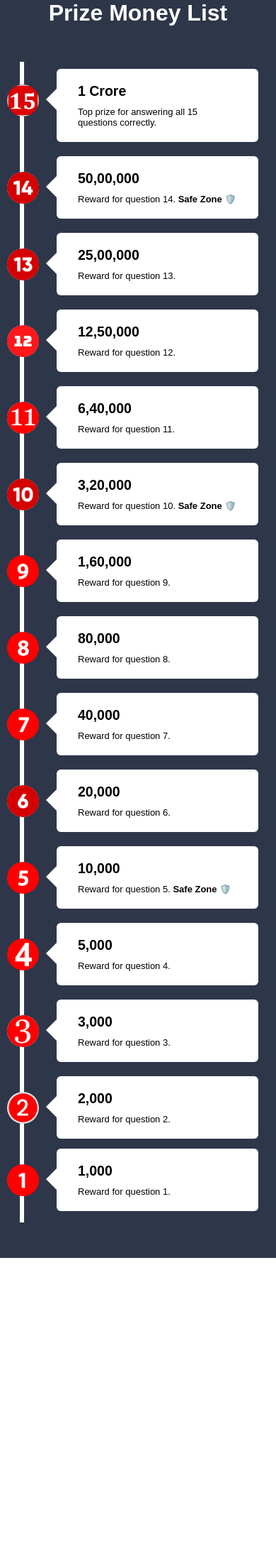
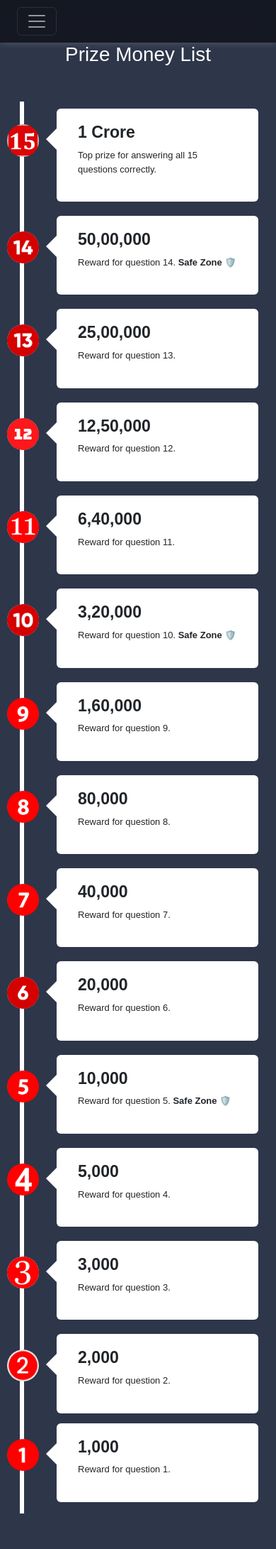
Before and after one commit to shshaheen/KBC, a Flask app: page /pricing in a window 390 px wide. Shown: the whole page at 71% size. Before the commit the page ends 1772 px from the top, so only its background shows below. Run offline with Flask 3, Linux system fonts and the light colour scheme.

Commit message:
Added responsiveness to the home page

```diff
--- a/static/prize.css
+++ b/static/prize.css
@@ -13,18 +13,48 @@ h1{
     color: #fff;
     text-align: center;
 }
-.timeline{
+.timmeline{
     position: relative;
     max-width: 1200px;
     margin: 100px auto;
 }
 
-.container{
+.cuntainer{
     padding: 10px 50px;
     position: relative;
     width: 50%;
     animation: movedown 2s linear forwards;
     opacity: 0;
+}
+
+.custom-header {
+
+    z-index: 100;
+    width: 100%;
+    background-color: rgba(0,0, 0, 0.541) !important; /* Ensure transparency */
+    backdrop-filter: blur(10px); /* Optional: Adds a blur effect */
+    padding: 10px 0; /* Adjust padding as needed */
+    color: #fff;
+    box-shadow: 0 0 10px rgba(255, 255, 255, 0.2);
+    /* border-bottom: 0.1px solid #eee; */
+}
+
+.custom-header * {
+    background-color: transparent !important; /* Ensure all child elements are transparent */
+
+}
+.custom-header a.nav-link {
+    color: white; /* Ensure the default font color is white */
+    transition: font-size 0.3s ease; /* Smooth transition for font size change */
+}
+.custom-header a.nav-link:hover {
+    font-size: 1.2rem; /* Increase the font size on hover */
+}
+
+.btn:hover {
+    background-color: #fff !important;
+    font-size: 1.2rem;
+    color: rgb(57, 57, 151);
 }
 @keyframes movedown {
     0%{
@@ -37,53 +67,53 @@ h1{
     }
 }
 
-.container:nth-child(1){
+.cuntainer:nth-child(1){
     animation-delay: 0s;
 }
-.container:nth-child(2){
+.cuntainer:nth-child(2){
     animation-delay: 0.5s;
 }
-.container:nth-child(3){
+.cuntainer:nth-child(3){
     animation-delay: 1s;
 }
-.container:nth-child(4){
+.cuntainer:nth-child(4){
     animation-delay: 1.5s;
 }
-.container:nth-child(5){
+.cuntainer:nth-child(5){
     animation-delay: 2s;
 }
-.container:nth-child(6){
+.cuntainer:nth-child(6){
     animation-delay: 2.5s;
 }
-.container:nth-child(7){
+.cuntainer:nth-child(7){
     animation-delay: 3s;
 }
-.container:nth-child(8){
+.cuntainer:nth-child(8){
     animation-delay: 3.5s;
 }
-.container:nth-child(9){
+.cuntainer:nth-child(9){
     animation-delay: 4s;
 }
-.container:nth-child(10){
+.cuntainer:nth-child(10){
     animation-delay: 4.5s;
 }
-.container:nth-child(11){
+.cuntainer:nth-child(11){
     animation-delay: 5s;
 }
-.container:nth-child(12){
+.cuntainer:nth-child(12){
     animation-delay: 5.5s;
 }
-.container:nth-child(13){
+.cuntainer:nth-child(13){
     animation-delay: 6s;
 }
-.container:nth-child(14){
+.cuntainer:nth-child(14){
     animation-delay: 6.5s;
 }
-.container:nth-child(15){
+.cuntainer:nth-child(15){
     animation-delay: 7s;
 }
 
-.text-box{
+.texxt-box{
     padding: 20px 30px;
     background: #fff;
     position: relative;
@@ -91,18 +121,18 @@ h1{
     font-size: 15px;
 }
 
-.text-box h2{
+.texxt-box h2{
     margin-bottom: 10px;
 }
-.left-container{
+.left-cuntainer{
     left: 0;
 }
 
-.right-container{
+.right-cuntainer{
     left: 50%;
 }
 
-.container img{
+.cuntainer img{
     position: absolute;
     width: 45px;
     border-radius: 50%;
@@ -111,11 +141,11 @@ h1{
     z-index: 10;
 }
 
-.right-container img{
+.right-cuntainer img{
     left: -20px;
 }
 
-.timeline::after{
+.timmeline::after{
     content: '';
     position: absolute;
     width: 6px;
@@ -136,11 +166,11 @@ h1{
     }
 }
 
-.text-box h2{
+.texxt-box h2{
     font-weight: 600;
 }
 
-.left-container-arrow{
+.left-cuntainer-arrow{
     height: 0;
     width: 0;
     position: absolute;
@@ -152,7 +182,7 @@ h1{
     right: -15px;
 }
 
-.right-container-arrow{
+.right-cuntainer-arrow{
     height: 0;
     width: 0;
     position: absolute;
@@ -165,27 +195,27 @@ h1{
 }
 
 @media screen and (max-width:600px) {
-    .timeline{
+    .timmeline{
         margin: 50px auto;
     }
-    .timeline::after{
+    .timmeline::after{
         left: 31px;
     }
-    .container{
+    .cuntainer{
         width: 100%;
         padding-left: 80px;
         padding-right: 25px;
     }
-    .text-box{
+    .texxt-box{
         font-size: 13px;
     }
-    .right-container{
+    .right-cuntainer{
         left: 0;
     }
-    .left-container img,.right-container img{
+    .left-cuntainer img,.right-cuntainer img{
         left: 10px;
     }
-    .left-container-arrow, .right-container-arrow{
+    .left-cuntainer-arrow, .right-cuntainer-arrow{
         border-right: 15px solid #fff;
         border-left: 0;
         left: -15px;
--- a/templates/pricing.html
+++ b/templates/pricing.html
@@ -4,135 +4,163 @@
     <meta charset="UTF-8">
     <meta name="viewport" content="width=device-width, initial-scale=1.0">
     <title>KBC Pricing</title>
+    <link href="https://cdn.jsdelivr.net/npm/bootstrap@5.3.3/dist/css/bootstrap.min.css" rel="stylesheet" integrity="sha384-QWTKZyjpPEjISv5WaRU9OFeRpok6YctnYmDr5pNlyT2bRjXh0JMhjY6hW+ALEwIH" crossorigin="anonymous">
+    <script src="https://cdn.jsdelivr.net/npm/bootstrap@5.3.3/dist/js/bootstrap.bundle.min.js" integrity="sha384-YvpcrYf0tY3lHB60NNkmXc5s9fDVZLESaAA55NDzOxhy9GkcIdslK1eN7N6jIeHz" crossorigin="anonymous"></script>
+
     <link rel="stylesheet" href="static/prize.css">
 </head>
 <body>
+
+    <nav class="navbar navbar-expand-md navbar-dark bg-dark px-4 custom-header">
+        <button class="navbar-toggler collapsed" type="button" data-bs-toggle="collapse" data-bs-target="#navbarsExample04" aria-controls="navbarsExample04" aria-expanded="false" aria-label="Toggle navigation">
+          <span class="navbar-toggler-icon"></span>
+        </button>
+        <div class="collapse navbar-collapse" id="navbarsExample04">
+          <ul class="navbar-nav mr-auto">
+            <li class="nav-item active">
+              <a class="nav-link" href="{{url_for('index')}}">Home </a>
+            </li>
+            <li class="nav-item active">
+                <a class="nav-link" href="{{url_for('instructions')}}">Quiz-Instructions</a>
+            </li>
+            <li class="nav-item active">
+                <a class="nav-link" href="{{url_for('pricing')}}">Price-Pool</a>
+            </li>
+
+          </ul>
+          <div class="text-end ms-auto">
+            <a href="{{url_for('login')}}"><button type="button" class="btn btn-outline-light me-2">Login</button></a>
+            <a href="{{url_for('register')}}"><button type="button" class="btn btn-outline-light me-2">Sign-up</button></a>
+        </div>
+        </div>
+      </nav>
+
     <h1>Prize Money List</h1>
-    <div class="timeline">
-        <div class="container left-container">
+    <div class="timmeline">
+        <div class="cuntainer left-cuntainer">
             <img src='static/photos/fifteen.png'>
-            <div class="text-box">
-                <h2>1 Crore</h2>
+            <div class="texxt-box">
+                <h3><b>1 Crore</b></h3>
                 <p>Top prize for answering all 15 questions correctly.</p>
-                <span class='left-container-arrow'></span>
+                <span class='left-cuntainer-arrow'></span>
             </div>
         </div>
-        <div class="container right-container">
+        <div class="cuntainer right-cuntainer">
             <img src='static/photos/fourteen.png'>
-            <div class="text-box">
-                <h2>50,00,000</h2>
+            <div class="texxt-box">
+                <h3><b>50,00,000</b></h3>
                 <p>Reward for question 14.
                     <strong>Safe Zone 🛡️</strong>
                 </p>
-                <span class='right-container-arrow'></span>
+                <span class='right-cuntainer-arrow'></span>
             </div>
         </div>
-        <div class="container left-container">
+        <div class="cuntainer left-cuntainer">
             <img src='static/photos/thirteen.png'>
-            <div class="text-box">
-                <h2>25,00,000</h2>
+            <div class="texxt-box">
+                <h3><b>25,00,000</b></h3>
                 <p>Reward for question 13.</p>
-                <span class='left-container-arrow'></span>
+                <span class='left-cuntainer-arrow'></span>
             </div>
         </div>
-        <div class="container right-container">
+        <div class="cuntainer right-cuntainer">
             <img src='static/photos/twelve.png'>
-            <div class="text-box">
-                <h2>12,50,000</h2>
+            <div class="texxt-box">
+                <h3><b>12,50,000</b></h3>
                 <p>Reward for question 12.</p>
-                <span class='right-container-arrow'></span>
+                <span class='right-cuntainer-arrow'></span>
             </div>
         </div>
-        <div class="container left-container">
+        <div class="cuntainer left-cuntainer">
             <img src='static/photos/eleven.png'>
-            <div class="text-box">
-                <h2>6,40,000</h2>
+            <div class="texxt-box">
+                <h3><b>6,40,000</b></h3>
                 <p>Reward for question 11.</p>
-                <span class='left-container-arrow'></span>
+                <span class='left-cuntainer-arrow'></span>
             </div>
         </div>
-        <div class="container right-container">
+        <div class="cuntainer right-cuntainer">
             <img src='static/photos/ten.png'>
-            <div class="text-box">
-                <h2>3,20,000</h2>
+            <div class="texxt-box">
+                <h3><b>3,20,000</b></h3>
                 <p>Reward for question 10.
                     <strong>Safe Zone 🛡️</strong>
                 </p>
-                <span class='right-container-arrow'></span>
+                <span class='right-cuntainer-arrow'></span>
             </div>
         </div>
-        <div class="container left-container">
+        <div class="cuntainer left-cuntainer">
             <img src='static/photos/nine.png'>
-            <div class="text-box">
-                <h2>1,60,000</h2>
+            <div class="texxt-box">
+                <h3><b>1,60,000</b></h3>
                 <p>Reward for question 9.</p>
-                <span class='left-container-arrow'></span>
+                <span class='left-cuntainer-arrow'></span>
             </div>
         </div>
-        <div class="container right-container">
+        <div class="cuntainer right-cuntainer">
             <img src='static/photos/eight.png'>
-            <div class="text-box">
-                <h2>80,000</h2>
+            <div class="texxt-box">
+                <h3><b>80,000</b></h3>
                 <p>Reward for question 8.</p>
-                <span class='right-container-arrow'></span>
+                <span class='right-cuntainer-arrow'></span>
             </div>
         </div>
-        <div class="container left-container">
+        <div class="cuntainer left-cuntainer">
             <img src='static/photos/seven.png'>
-            <div class="text-box">
-                <h2>40,000</h2>
+            <div class="texxt-box">
+                <h3><b>40,000</b></h3>
                 <p>Reward for question 7.</p>
-                <span class='left-container-arrow'></span>
+                <span class='left-cuntainer-arrow'></span>
             </div>
         </div>
-        <div class="container right-container">
+        <div class="cuntainer right-cuntainer">
             <img src='static/photos/six.png'>
-            <div class="text-box">
-                <h2>20,000</h2>
+            <div class="texxt-box">
+                <h3><b>20,000</b></h3>
                 <p>Reward for question 6.</p>
-                <span class='right-container-arrow'></span>
+                <span class='right-cuntainer-arrow'></span>
             </div>
         </div>
-        <div class="container left-container">
+        <div class="cuntainer left-cuntainer">
             <img src='static/photos/five.png'>
-            <div class="text-box">
-                <h2>10,000</h2>
+            <div class="texxt-box">
+                <h3><b>10,000</b></h3>
                 <p>Reward for question 5.
                     <strong>Safe Zone 🛡️</strong>
                 </p>
-                <span class='left-container-arrow'></span>
+                <span class='left-cuntainer-arrow'></span>
             </div>
         </div>
-        <div class="container right-container">
+        <div class="cuntainer right-cuntainer">
             <img src='static/photos/four.png'>
-            <div class="text-box">
-                <h2>5,000</h2>
+            <div class="texxt-box">
+                <h3><b>5,000</b></h3>
                 <p>Reward for question 4.</p>
-                <span class='right-container-arrow'></span>
+                <span class='right-cuntainer-arrow'></span>
             </div>
         </div>
-        <div class="container left-container">
+        <div class="cuntainer left-cuntainer">
             <img src='static/photos/three.jpeg'>
-            <div class="text-box">
-                <h2>3,000</h2>
+            <div class="texxt-box">
+                <h3><b>3,000</b></h3>
                 <p>Reward for question 3.</p>
-                <span class='left-container-arrow'></span>
+                <span class='left-cuntainer-arrow'></span>
             </div>
         </div>
-        <div class="container right-container">
+        <div class="cuntainer right-cuntainer">
             <img src='static/photos/two.jpeg'>
-            <div class="text-box">
-                <h2>2,000</h2>
+            <div class="texxt-box">
+                <h3><b>2,000</b></h3>
                 <p>Reward for question 2.</p>
-                <span class='right-container-arrow'></span>
+                <span class='right-cuntainer-arrow'></span>
             </div>
         </div>
-        <div class="container left-container">
+        <div class="cuntainer left-cuntainer">
             <img src='static/photos/one.png'>
-            <div class="text-box">
-                <h2>1,000</h2>
+            <div class="texxt-box">
+                <h3><b>1,000</b></h3>
                 <p>Reward for question 1.</p>
-                <span class='left-container-arrow'></span>
+                <span class='left-cuntainer-arrow'></span>
             </div>
         </div>
     </div>
```
Also changed, not shown: static/instruction.css (+58 -26 lines), templates/home.html (+45 -24 lines), templates/instructions.html (+63 -30 lines), static/home.css (line endings or trailing spaces), 2 other files.
